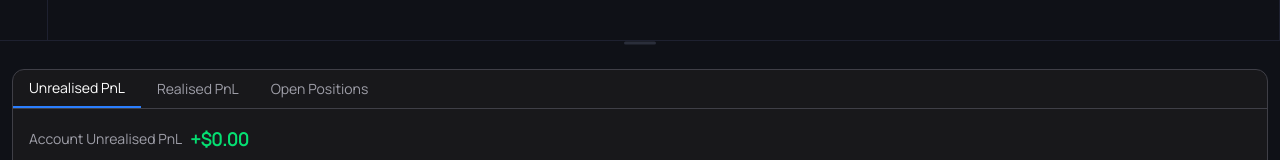
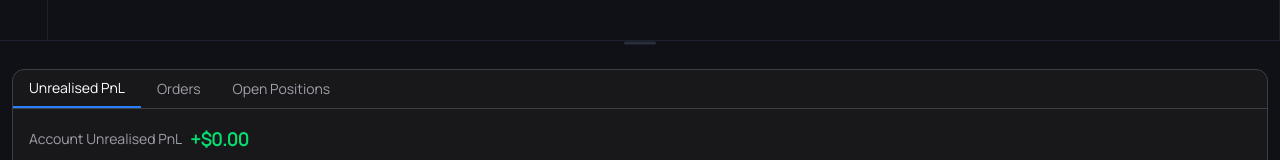
Before and after one commit to SleepyXm/finsec-main, a Next.js app: page /chart/1 in a window 1280 px wide. Shown: the part 494-654 px from the top of the page. Built offline with nearby package versions, Linux system fonts and the light colour scheme; no server answers.

Commit message:
movement

```diff
--- a/app/components/trading/panel.tsx
+++ b/app/components/trading/panel.tsx
@@ -9,7 +9,7 @@ import { OpenPositionsProps } from "@/app/types/trades";
 type Tab = "unrealised" | "realised" | "positions";
 const TABS: { key: Tab; label: string }[] = [
   { key: "unrealised", label: "Unrealised PnL" },
-  { key: "realised",   label: "Realised PnL"   },
+  { key: "realised",   label: "Orders"   },
   { key: "positions",  label: "Open Positions"  },
 ];
 
```
